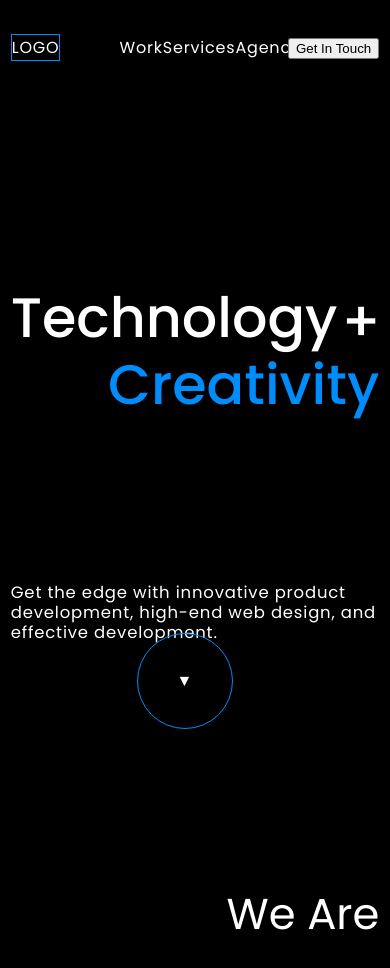
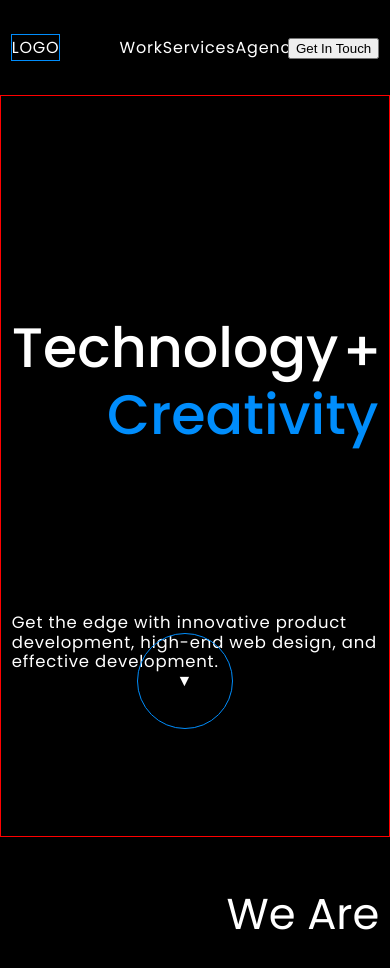
Before and after one commit to EstrellaPolaris/agency, a React (Create React App) app: page / in a window 390 px wide. Shown: the top 968 px of the page. Built offline with nearby package versions, Linux system fonts and the light colour scheme.

Commit message:
first commit

```diff
--- a/src/components/intro/intro.module.scss
+++ b/src/components/intro/intro.module.scss
@@ -9,6 +9,7 @@
 
 }
 .intro {
+    border: 1px solid red;
     height: calc(100vh - 12vh);
     display: flex;
     flex-direction: column;
@@ -17,13 +18,11 @@
     padding-top: 7vh;
     padding-left: 2.75vw;
     padding-right:2.75vw;
-    @media (max-width: 576px) and (max-aspect-ratio:13/6) {
-        padding-top: 0vh;
-        }
     @media (max-width: 992px) and (max-height:558px) {
         padding-top: 0vh;
+        padding-left: 7.75vw;
+        padding-right:7.75vw;
     }
-
 }
 .container__intro__title__left{
     display: flex;
```
